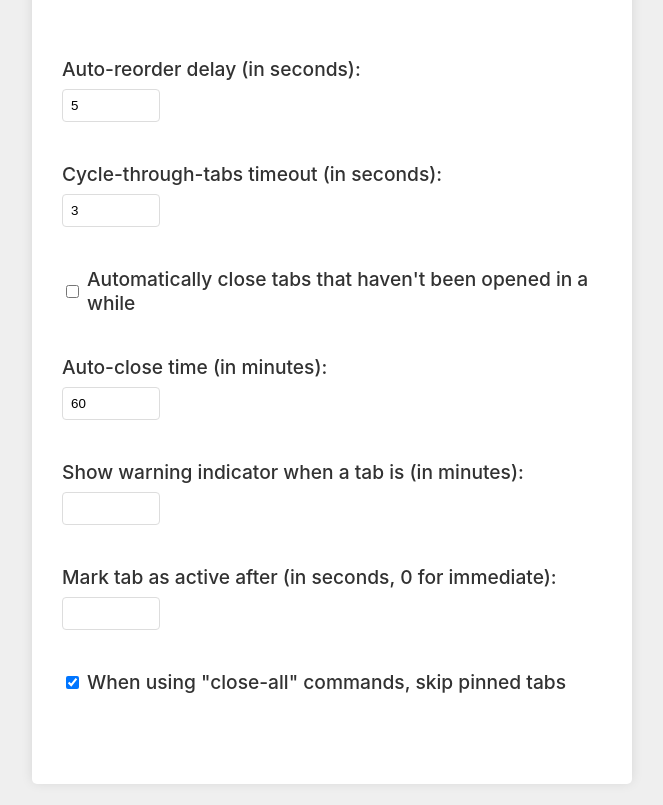
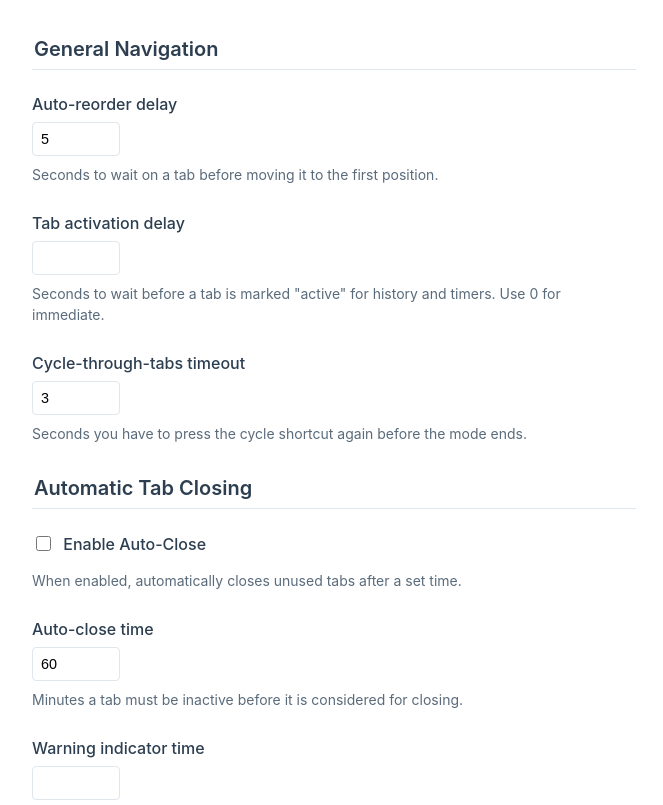
Before and after one commit to doeixd/Tbbr, a browser extension: page options.html in a window 1280 px wide. Shown: the part 118-923 px from the top of the page, without its empty margins (308-971 px from the left). Drawn offline with Linux system fonts and the light colour scheme.

Commit message:
Update options.html

```diff
--- a/options.html
+++ b/options.html
@@ -2,106 +2,212 @@
 <html>
 <head>
     <title>Tbbr Options</title>
+    <meta charset="UTF-8">
+    <meta name="viewport" content="width=device-width, initial-scale=1.0">
     <style>
+        :root {
+            --background-color: #f4f7f9;
+            --container-bg: #ffffff;
+            --text-primary: #2c3e50;
+            --text-secondary: #5a6b7b;
+            --border-color: #dfe6ec;
+            --accent-color: #3498db;
+            --success-color: #2ecc71;
+            --shadow-color: rgba(44, 62, 80, 0.1);
+        }
+
         body {
             font-family: -apple-system, BlinkMacSystemFont, "Segoe UI", Roboto, Helvetica, Arial, sans-serif;
-            background-color: #efefef;
-            color: #323232;
+            background-color: var(--background-color);
+            color: var(--text-primary);
             margin: 0;
-            padding: 20px;
+            padding: 2rem;
             display: flex;
             justify-content: center;
-            align-items: center;
+            align-items: flex-start;
             min-height: 100vh;
             box-sizing: border-box;
         }
+
         .container {
-            background: #fff;
-            padding: 30px;
-            border-radius: 5px;
-            box-shadow: 0 -1px 12px rgba(0,0,0,0.1);
+            background: var(--container-bg);
+            padding: 2rem 2.5rem;
+            border-radius: 8px;
+            box-shadow: 0 4px 15px var(--shadow-color);
             width: 100%;
-            max-width: 540px;
-            padding-top: 15px;
+            max-width: 600px;
         }
+
+        header {
+            text-align: center;
+            margin-bottom: 2.5rem;
+            border-bottom: 1px solid var(--border-color);
+            padding-bottom: 1rem;
+        }
+
         h1 {
-            text-align: center;
-            margin-bottom: 80px;
-            font-size: 2rem;
+            font-size: 1.75rem;
+            margin: 0;
         }
+
+        fieldset {
+            border: none;
+            padding: 0;
+            margin: 0 0 2rem 0;
+        }
+
+        legend {
+            font-size: 1.25rem;
+            font-weight: 600;
+            margin-bottom: 1.5rem;
+            padding-bottom: 0.5rem;
+            width: 100%;
+            border-bottom: 1px solid var(--border-color);
+        }
+
+        .option-group {
+            display: flex;
+            flex-direction: column;
+            gap: 1.75rem;
+        }
+
         .option {
-            margin-bottom: 40px;
+            display: flex;
+            flex-direction: column;
         }
+
         label {
             display: block;
-            margin-bottom: 8px;
+            margin-bottom: 0.5rem;
             font-weight: 500;
-            font-size: 1.2rem;
+            font-size: 1rem;
         }
-        input[type="number"], input[type="checkbox"] {
-            margin-right: 8px;
+
+        .checkbox-label {
+            display: flex;
+            flex-direction: row;
+            align-items: center;
+            font-weight: 500;
+            cursor: pointer;
         }
+
+        .description {
+            font-size: 0.875rem;
+            color: var(--text-secondary);
+            margin: 0.5rem 0 0 0;
+            line-height: 1.5;
+        }
+
+        input[type="number"],
+        input[type="checkbox"] {
+            margin-right: 0.75rem;
+        }
+
         input[type="number"] {
-            width: 80px;
-            padding: 8px;
-            border: 1px solid #ddd;
+            width: 70px;
+            padding: 0.5rem;
+            border: 1px solid var(--border-color);
             border-radius: 4px;
+            font-size: 0.9rem;
+            transition: border-color 0.2s, box-shadow 0.2s;
         }
-        .auto-close-label {
-            display: flex;
-            align-items: center;
+
+        input[type="number"]:focus {
+            outline: none;
+            border-color: var(--accent-color);
+            box-shadow: 0 0 0 2px rgba(52, 152, 219, 0.2);
         }
+
+        input[type="checkbox"] {
+            width: 1.15em;
+            height: 1.15em;
+            accent-color: var(--accent-color);
+        }
+
         #status {
             text-align: center;
-            margin-top: 20px;
-            color: #4caf50;
+            margin-top: 1.5rem;
+            color: var(--success-color);
             height: 20px;
+            font-weight: 500;
+            opacity: 0;
+            transition: opacity 0.3s ease-in-out;
+        }
+        #status.visible {
+            opacity: 1;
         }
     </style>
 </head>
 <body>
     <div class="container">
+        <header>
             <h1>Tbbr Settings</h1>
+        </header>
+
+        <form>
+            <fieldset>
+                <legend>General Navigation</legend>
+                <div class="option-group">
                     <div class="option">
-            <label for="delay">Auto-reorder delay (in seconds):</label>
+                        <label for="delay">Auto-reorder delay</label>
                         <input type="number" id="delay" min="0">
+                        <p class="description">Seconds to wait on a tab before moving it to the first position.</p>
                     </div>
 
                     <div class="option">
-            <label for="cycleTimeout">Cycle-through-tabs timeout (in seconds):</label>
-            <input type="number" id="cycleTimeout" min="1">
+                        <label for="isActiveDelay">Tab activation delay</label>
+                        <input type="number" id="isActiveDelay" min="0" step="0.1">
+                        <p class="description">Seconds to wait before a tab is marked "active" for history and timers. Use 0 for immediate.</p>
                     </div>
 
                     <div class="option">
-            <label class="auto-close-label" for="autoCloseEnabled">
+                        <label for="cycleTimeout">Cycle-through-tabs timeout</label>
+                        <input type="number" id="cycleTimeout" min="1">
+                        <p class="description">Seconds you have to press the cycle shortcut again before the mode ends.</p>
+                    </div>
+                </div>
+            </fieldset>
+
+            <fieldset>
+                <legend>Automatic Tab Closing</legend>
+                <div class="option-group">
+                    <div class="option">
+                        <label class="checkbox-label">
                             <input type="checkbox" id="autoCloseEnabled">
-                Automatically close tabs that haven't been opened in a while
+                            Enable Auto-Close
                         </label>
+                        <p class="description">When enabled, automatically closes unused tabs after a set time.</p>
                     </div>
 
                     <div class="option">
-            <label for="autoCloseTime">Auto-close time (in minutes):</label>
+                        <label for="autoCloseTime">Auto-close time</label>
                         <input type="number" id="autoCloseTime" min="1" value="60">
+                        <p class="description">Minutes a tab must be inactive before it is considered for closing.</p>
                     </div>
 
                     <div class="option">
-            <label for="warningTime">Show warning indicator when a tab is (in minutes):</label>
+                        <label for="warningTime">Warning indicator time</label>
                         <input type="number" id="warningTime" min="0">
+                        <p class="description">Minutes before auto-closing to show a "WARN" indicator in the tab title.</p>
                     </div>
+                </div>
+            </fieldset>
 
+            <fieldset>
+                <legend>Bulk Actions</legend>
+                <div class="option-group">
                      <div class="option">
-            <label for="isActiveDelay">Mark tab as active after (in seconds, 0 for immediate):</label>
-            <input type="number" id="isActiveDelay" min="0" step="0.1">
+                        <label class="checkbox-label">
+                            <input type="checkbox" id="skipPinned">
+                            Skip pinned tabs
+                        </label>
+                        <p class="description">When using "close-all" commands, do not close pinned tabs.</p>
                     </div>
-
-        <div class="option">
-            <label class="auto-close-label" for="skipPinned">
-                <input type="checkbox" id="skipPinned">
-                When using "close-all" commands, skip pinned tabs
-            </label>
                 </div>
+            </fieldset>
 
             <div id="status"></div>
+        </form>
     </div>
 
     <script src="options.js"></script>
```
Lines whose indentation alone changed are shown as unchanged.
